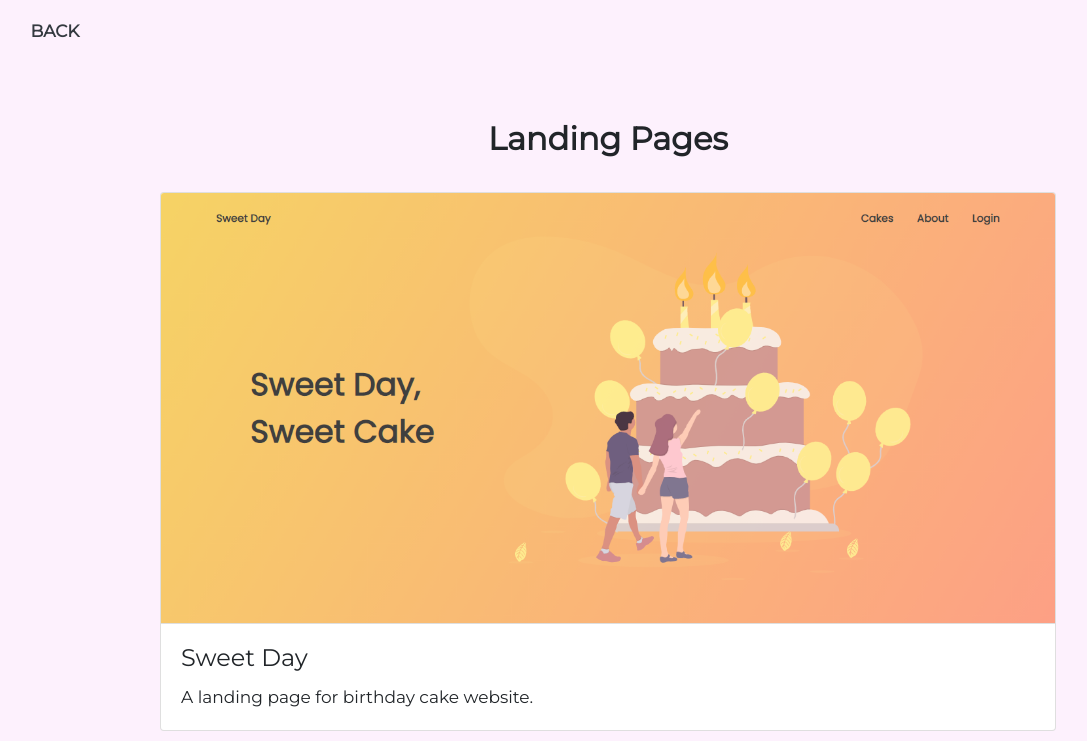
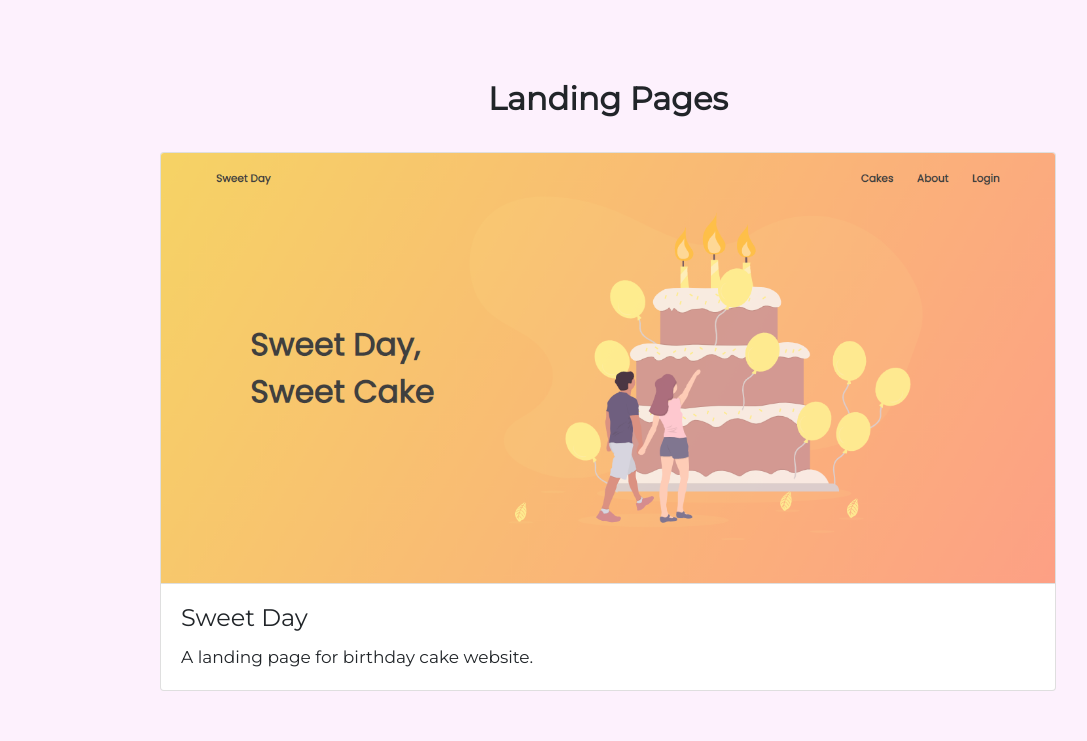
Before and after one commit to ac19-1/ac_portfolio, a Nuxt app: page /extras in a window 1280 px wide. Shown: the top 741 px of the page, without its empty margins (32-1119 px from the left). Built offline with nearby package versions, Linux system fonts and the light colour scheme.

Commit message:
fix navbar n footer

```diff
--- a/components/Footer.vue
+++ b/components/Footer.vue
@@ -1,8 +1,8 @@
 <template>
   <v-footer class="footer" padless>
 		<div class="w-100 p-3" style="background:#ffd2d2">
-      <!-- <div class="d-flex justify-content-center font-weight-bold mb-3 text-center">So, how colorful do you want your website to be?</div> -->
-      <div class="d-flex justify-content-center font-weight-bold mb-3 text-center">So, are you interested?</div>
+      <div class="d-flex justify-content-center font-weight-bold mb-3 text-center">So, how colorful do you want your website to be?</div>
+      <!-- <div class="d-flex justify-content-center font-weight-bold mb-3 text-center">So, are you interested?</div> -->
 			<div class="d-flex justify-content-center">
 				<div >
 					<a href="mailto:angelaaudreychen15@gmail.com" target="_blank" class="icon-button px-2">
--- a/components/NavBar.vue
+++ b/components/NavBar.vue
@@ -1,11 +1,7 @@
 <template>
   <div id="nav">
     <div id="bigscreen" class="w-100">
-			<button @click="scrollTo('about')" class="text-dark nav-logo text-uppercase font-weight-bold">about</button>
-			<button @click="scrollTo('experience')" class="text-dark nav-logo text-uppercase font-weight-bold">experience</button>
-			<button @click="scrollTo('skills-overview')" class="text-dark nav-logo text-uppercase font-weight-bold">skills overview</button>
-			<button @click="scrollTo('tools')" class="text-dark nav-logo text-uppercase font-weight-bold">tools</button>
-      <button @click="scrollTo('works')" class="text-dark nav-logo text-uppercase font-weight-bold">works</button>
+			<button @click="() => {this.$router.push('/')}" class="text-dark nav-logo text-uppercase font-weight-bold">home</button>
 			<button @click="() => {this.$router.push('/extras')}" class="text-dark nav-logo text-uppercase font-weight-bold">extras</button>
 		</div>
 		<div id="smallscreen" class="w-100">
@@ -14,19 +10,7 @@
 				<div id="navbarmenu" v-if="showNav">
 					<hr style="margin:8px">
 					<div>
-						<button @click="scrollTo('about')" class="text-dark nav-logo text-uppercase font-weight-bold">about</button>
-					</div>
-					<div>
-						<button @click="scrollTo('experience')" class="text-dark nav-logo text-uppercase font-weight-bold">experience</button>
-					</div>
-					<div>
-						<button @click="scrollTo('skills-overview')" class="text-dark nav-logo text-uppercase font-weight-bold">skills overview</button>
-					</div>
-					<div>
-						<button @click="scrollTo('tools')" class="text-dark nav-logo text-uppercase font-weight-bold">tools</button>
-					</div>
-          <div>
-						<button @click="scrollTo('works')" class="text-dark nav-logo text-uppercase font-weight-bold">works</button>
+						<button @click="() => {this.$router.push('/')}" class="text-dark nav-logo text-uppercase font-weight-bold">home</button>
 					</div>
 					<div>
 						<button @click="() => {this.$router.push('/extras')}" class="text-dark nav-logo text-uppercase font-weight-bold">extras</button>
@@ -84,8 +68,10 @@ export default {
 	#nav{
 		display: flex;
 		justify-content: space-between;
-		padding: 1% 3%;
+		align-items: center;
+		padding: 1.5vh 3%;
 		position: fixed;
+		min-height: 10vh;
 		top: 0;
 		z-index: 10000;
 		width: 100%;
--- a/layouts/default.vue
+++ b/layouts/default.vue
@@ -28,6 +28,8 @@ export default {
     margin: 0;
     padding: 0;
     font-family: 'Montserrat', sans-serif !important;
+    outline-color: transparent !important;
+    outline-width: 0 !important;
   }
 
   ::-webkit-scrollbar{
--- a/pages/extras/index.vue
+++ b/pages/extras/index.vue
@@ -1,11 +1,6 @@
 <template>
   <div class="outer">
-    <div id="nav">
-      <button
-        @click="() => {this.$router.push('/')}"
-        class="text-dark nav-logo text-uppercase font-weight-bold"
-      >back</button>
-    </div>
+    <nav-bar />
     <div class="landing-pages">
       <h2 class="text-center font-weight-bold">Landing Pages</h2>
       <div class="images d-flex justify-content-center flex-wrap">
@@ -28,6 +23,7 @@
 </template>
 
 <script>
+import { NavBar } from "~/components/NavBar";
 import { Footer } from "~/components/Footer";
 import { mapGetters } from "vuex";
 export default {
@@ -36,7 +32,8 @@ export default {
   }),
 
   components: {
-    Footer
+    Footer,
+    NavBar
   },
 
   data() {
@@ -87,37 +84,9 @@ export default {
   box-shadow: 0px 5px 20px 0px #dddddd;
 }
 
-#nav {
-  display: flex;
-  justify-content: space-between;
-  padding: 1% 3%;
-  position: fixed;
-  top: 0;
-  z-index: 10000;
-  width: 100%;
-  transition: all 0.2s ease;
-}
-
-#nav button {
-  padding: 0.5% 2%;
-  transition: all 0.2s ease;
-}
-
-#nav button:hover {
-  text-decoration: none;
-  background-color: #ffffff;
-  border-radius: 8px;
-}
-
-#nav button:focus,
-#nav button:active,
-.v-btn:focus,
-.v-btn:active {
-  outline: none;
-}
-
 .landing-pages {
-  padding-top: 15vh;
+  padding-top: 10vh;
+  padding-bottom: 10vh;
 }
 
 .page-pancake-flex {
--- a/pages/works/non-website/_id.vue
+++ b/pages/works/non-website/_id.vue
@@ -1,8 +1,6 @@
 <template>
   <div class="outer">
-    <div id="nav">
-      <button @click="() => {this.$router.push('/')}" class="text-dark nav-logo text-uppercase font-weight-bold">back</button>
-    </div>
+    <nav-bar />
     <div class="work_detail" v-if="work !== null && work !== undefined">
       <div id="detail_title" class="d-flex justify-content-center">
         <h4 class="font-weight-bold">{{work.name}}</h4>
@@ -47,6 +45,7 @@
 </template>
 
 <script>
+import { NavBar } from "~/components/NavBar";
 import { Footer } from "~/components/Footer";
 import { mapGetters } from "vuex";
 export default {
@@ -55,7 +54,8 @@ export default {
   }),
 
   components:{
-    Footer
+    Footer,
+    NavBar
   },
 
   data() {
@@ -108,34 +108,9 @@ export default {
     box-shadow: 0px 5px 20px 0px #dddddd;
   }
 
-  #nav{
-		display: flex;
-		justify-content: space-between;
-		padding: 1% 3%;
-		position: fixed;
-		top: 0;
-		z-index: 10000;
-		width: 100%;
-		transition: all 0.2s ease;
-	}
-
-	#nav button{
-		padding: 0.5% 2%;
-		transition: all 0.2s ease;
-	}
-
-	#nav button:hover {
-		text-decoration: none;
-		background-color: #ffffff;
-		border-radius: 8px;
-	}
-
-	#nav button:focus, #nav button:active, .v-btn:focus, .v-btn:active {
-		outline: none
-	}
-
   .work_detail {
-    padding-top: 15vh;
+    padding-top: 10vh;
+    padding-bottom: 10vh;
   }
 
   #detail_title > h4 {
--- a/pages/works/website/_id.vue
+++ b/pages/works/website/_id.vue
@@ -1,8 +1,6 @@
 <template>
   <div class="outer">
-    <div id="nav">
-      <button @click="() => {this.$router.push('/')}" class="text-dark nav-logo text-uppercase font-weight-bold">back</button>
-    </div>
+    <nav-bar />
     <div class="work_detail" v-if="work !== null && work !== undefined">
       <div id="detail_title" class="d-flex justify-content-center">
         <h4 class="font-weight-bold">{{work.name}}</h4>
@@ -52,6 +50,7 @@
 </template>
 
 <script>
+import { NavBar } from "~/components/NavBar";
 import { Footer } from "~/components/Footer";
 import { mapGetters } from "vuex";
 export default {
@@ -60,7 +59,8 @@ export default {
   }),
 
   components:{
-    Footer
+    Footer,
+    NavBar
   },
 
   data() {
@@ -113,34 +113,9 @@ export default {
     box-shadow: 0px 5px 20px 0px #dddddd;
   }
 
-  #nav{
-		display: flex;
-		justify-content: space-between;
-		padding: 1% 3%;
-		position: fixed;
-		top: 0;
-		z-index: 10000;
-		width: 100%;
-		transition: all 0.2s ease;
-	}
-
-	#nav button{
-		padding: 0.5% 2%;
-		transition: all 0.2s ease;
-	}
-
-	#nav button:hover {
-		text-decoration: none;
-		background-color: #ffffff;
-		border-radius: 8px;
-	}
-
-	#nav button:focus, #nav button:active, .v-btn:focus, .v-btn:active {
-		outline: none
-	}
-
   .work_detail {
-    padding-top: 15vh;
+    padding-top: 10vh;
+    padding-bottom: 10vh;
   }
 
   #detail_title > h4 {
```
